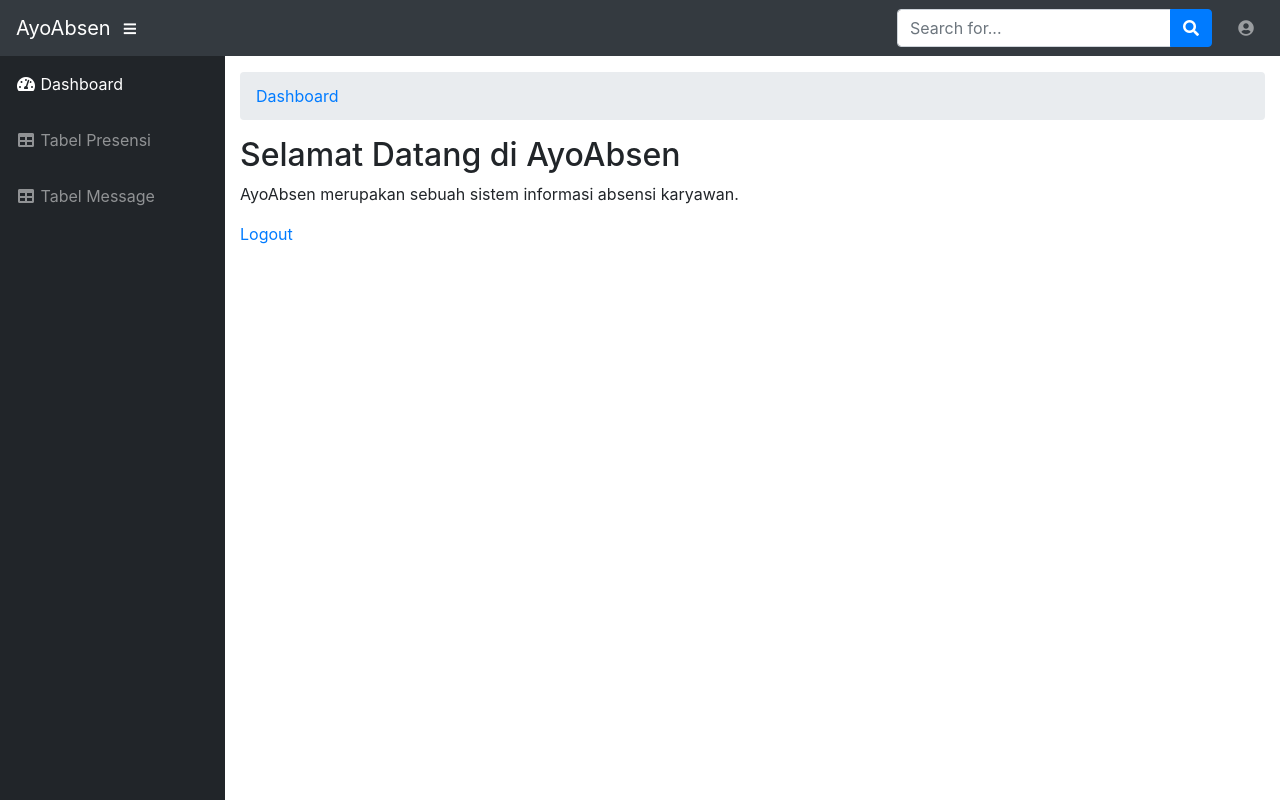
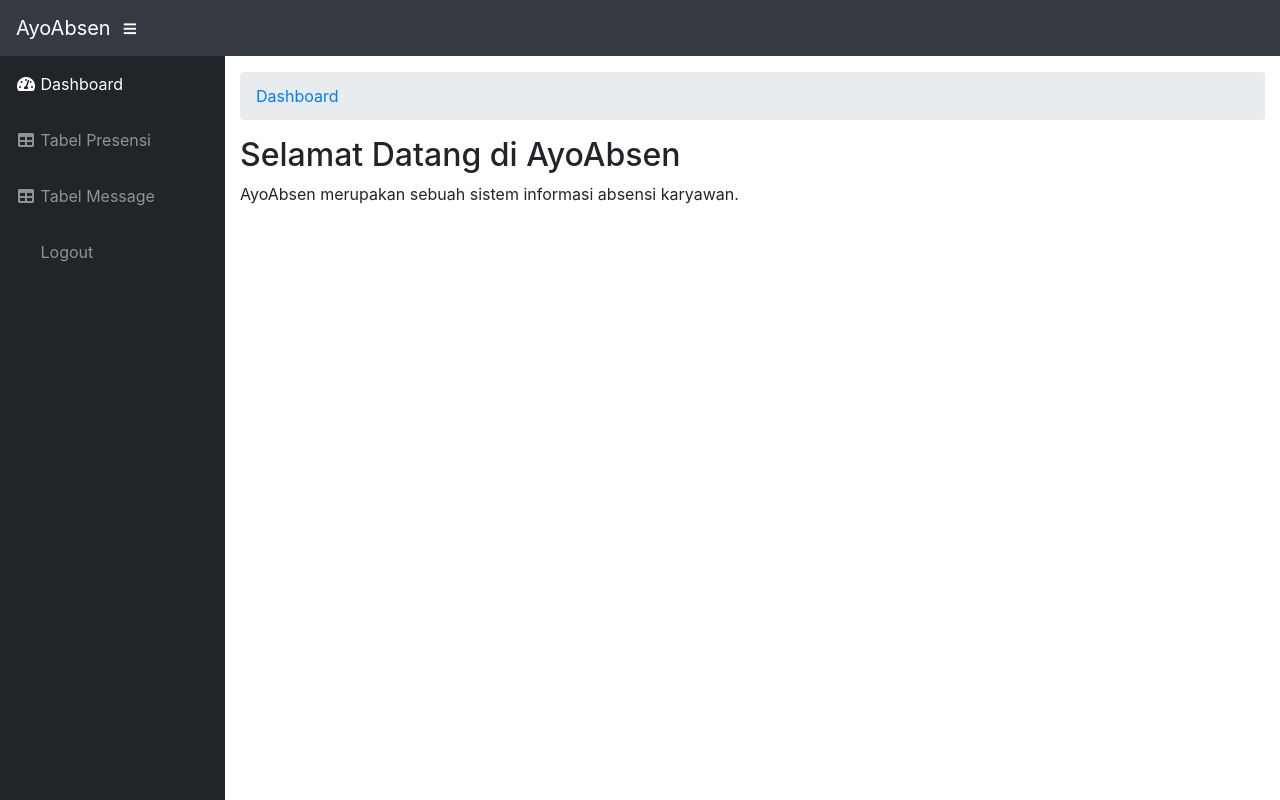
Before and after one commit to duwiharyanto/sistemayoabsen, a PHP site: page /includes/dashboard.php in a window 1280 px wide. Run offline with PHP 8.4, Linux system fonts and the light colour scheme.

Commit message:
fixing sidebar and fixing logout

```diff
--- a/includes/dashboard.php
+++ b/includes/dashboard.php
@@ -29,7 +29,7 @@
 		 ?>
 		 <h2>Selamat Datang di AyoAbsen</h2>
 		 <p>AyoAbsen merupakan sebuah sistem informasi absensi karyawan.</p>
-		 <a href="logout.php">Logout</a>
+		<!-- <a href="logout.php">Logout</a>-->
 	    </div>
     </div>
 </div>
--- a/includes/logout.php
+++ b/includes/logout.php
@@ -3,6 +3,7 @@
 require_once "../config/config.php";
 
 unset($_SESSION['username']);
+session_destroy();
 echo "<script>window.location='../index.php'</script>";
 
  ?>
--- a/includes/navbar.php
+++ b/includes/navbar.php
@@ -6,20 +6,8 @@
         <i class="fas fa-bars"></i>
       </button>
 
-      <!-- Navbar Search -->
-      <form class="d-none d-md-inline-block form-inline ml-auto mr-0 mr-md-3 my-2 my-md-0">
-        <div class="input-group">
-          <input type="text" class="form-control" placeholder="Search for..." aria-label="Search" aria-describedby="basic-addon2">
-          <div class="input-group-append">
-            <button class="btn btn-primary" type="button">
-              <i class="fas fa-search"></i>
-            </button>
-          </div>
-        </div>
-      </form>
-
       <!-- Navbar -->
-      <ul class="navbar-nav ml-auto ml-md-0">
+    <!--  <ul class="navbar-nav ml-auto mr-0 mr-md-3 my-2 my-md-0">
         <li class="nav-item dropdown no-arrow">
           <a class="nav-link dropdown-toggle" href="#" id="userDropdown" role="button" data-toggle="dropdown" aria-haspopup="true" aria-expanded="false">
             <i class="fas fa-user-circle fa-fw"></i>
@@ -29,9 +17,6 @@
             <a class="dropdown-item" href="logout.php" data-toggle="modal" data-target="#logoutModal">Logout</a>
           </div>
         </li>
-      </ul>
+      </ul> -->
 
     </nav>
-
-      <!-- Navbar -->
-     <!-- <ul class="-none d-md-inline-block  ml-auto mr-0 mr-md-3 my-2 my-md-0">-->
--- a/includes/sidebar.php
+++ b/includes/sidebar.php
@@ -15,4 +15,9 @@
             <i class="fas fa-fw fa-table"></i>
             <span>Tabel Message</span></a>
         </li>
+        <li class="nav-item">
+          <a class="nav-link" href="logout.php">
+            <i class="fas fa-fw fa-sign-in"></i>
+            <span>Logout</span></a>
+        </li>
       </ul>
--- a/includes/tabel_presensi.php
+++ b/includes/tabel_presensi.php
@@ -34,7 +34,6 @@
                 <table class="table table-bordered text-center" id="dataTable" width="100%" cellspacing="0">
                 	<thead>
                 		<tr>
-                			<th>ID</th>
                 			<th>Tanggal</th>
                 			<th>ID Slack</th>
                 			<th>Nama Slack</th>
@@ -45,7 +44,7 @@
                 		</tr>
                 		<tbody>
                 			<tr>
-                				<th>1</th>
+
                 				<th>1</th>
                 				<th>1</th>
                 				<th>1</th>
```
